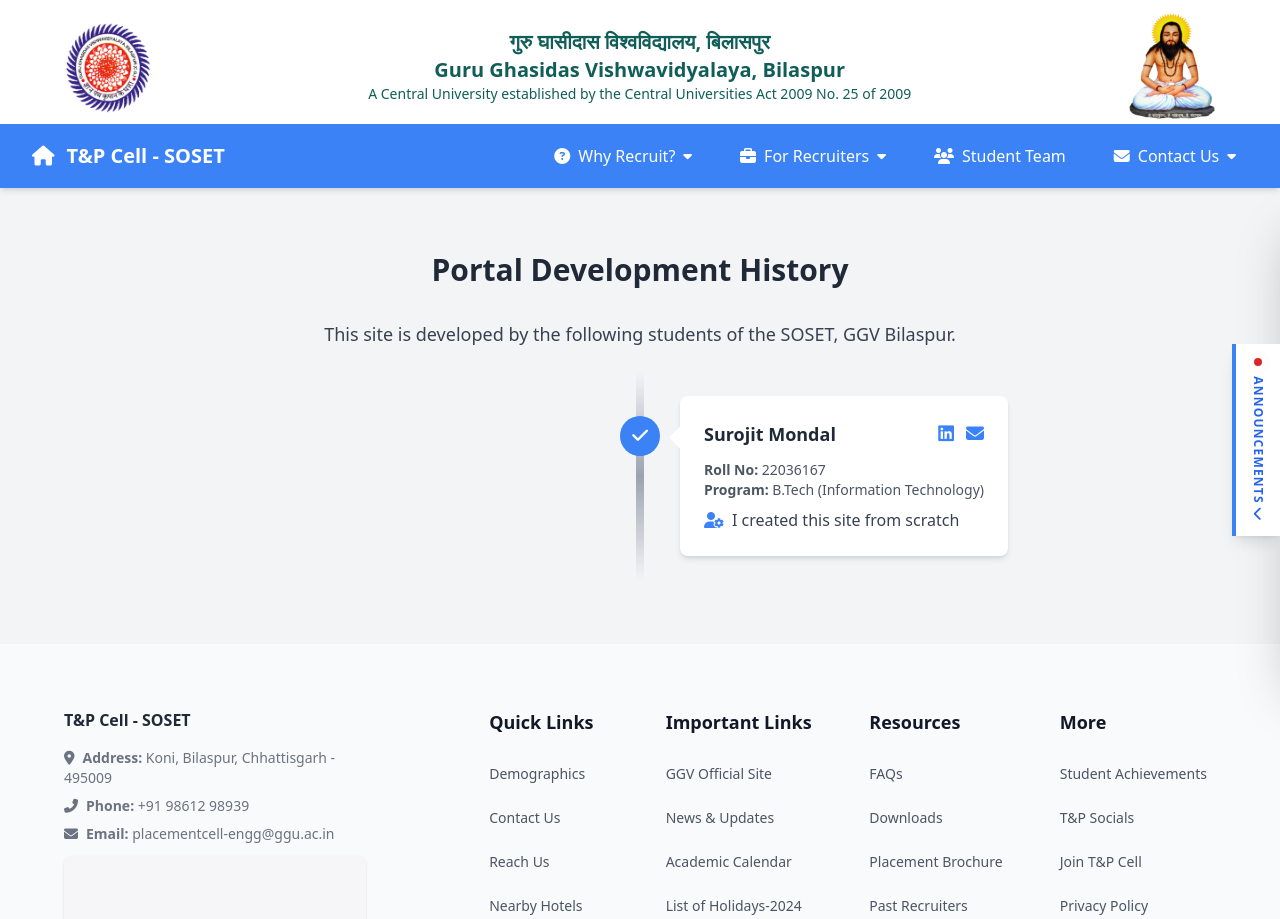
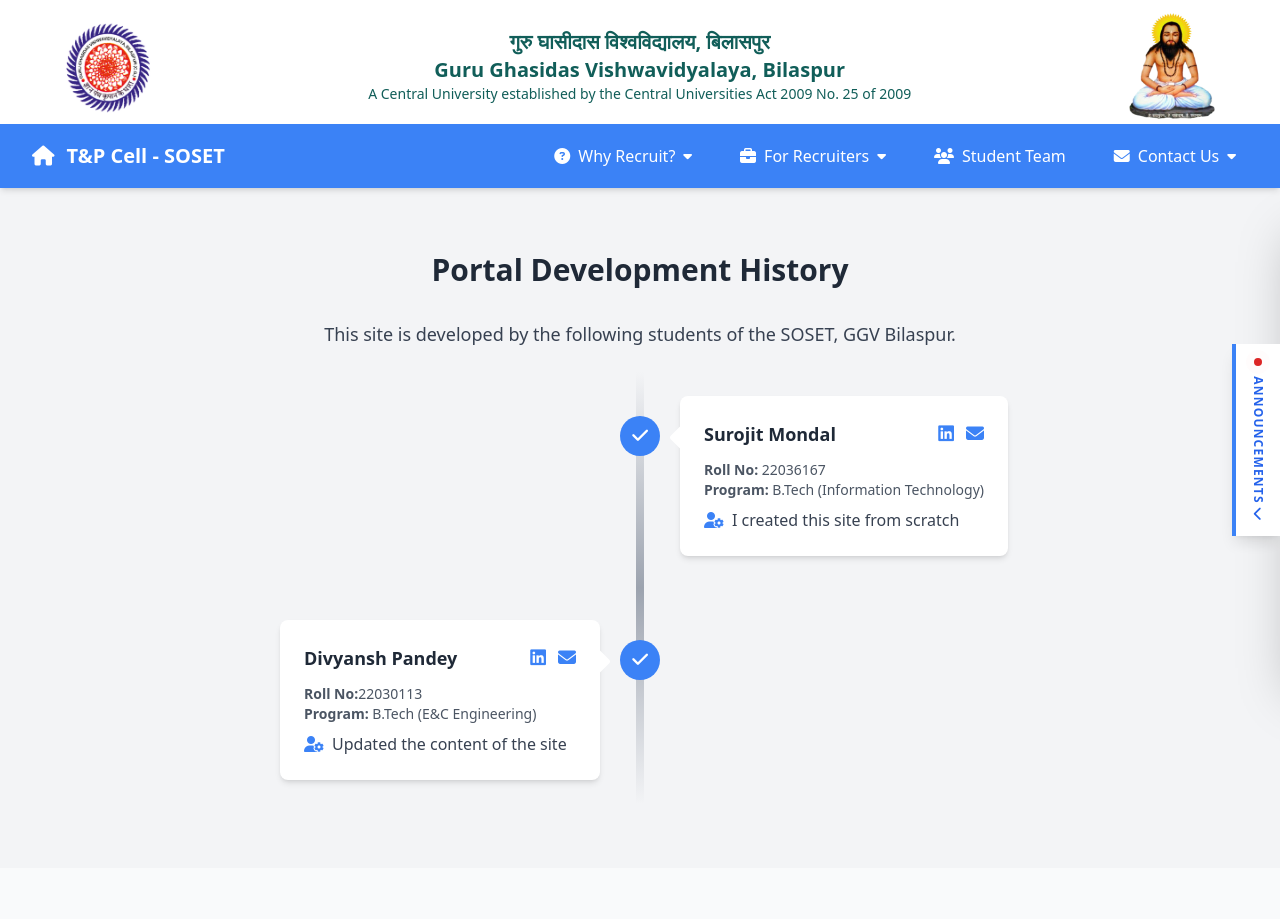
Before and after one commit to placementcellsoset/Placement_Cell_Site, a website: page credits.html in a window 1280 px wide. Shown: the top 919 px of the page. Drawn offline with Linux system fonts and the light colour scheme; no server answers; grey boxes are pictures that could not be loaded.

Commit message:
minor changes

```diff
--- a/credits.html
+++ b/credits.html
@@ -72,7 +72,7 @@
 
 
             <!-- Developer 2 -->
-            <!-- <div class="w-full md:w-1/2 h-auto flex flex-col items-center md:items-start md:flex-row-reverse">
+            <div class="w-full md:w-1/2 h-auto flex flex-col items-center md:items-start md:flex-row-reverse">
                 <div
                     class="min-w-8 h-8 md:min-w-10 md:h-10 rounded-full bg-blue-500 text-white text-lg grid place-items-center -translate-y-4 md:translate-y-5 md:translate-x-1/2">
                     <i class="fas fa-check"></i>
@@ -86,24 +86,24 @@
                         <i class="fas fa-caret-up text-white text-3xl"></i>
                     </div>
                     <div class="text-gray-800 mb-3 flex justify-between items-center">
-                        <div class="font-semibold text-lg">Name</div>
+                        <div class="font-semibold text-lg">Divyansh Pandey</div>
                         <div class="flex space-x-3">
-                            <a href="" target="_blank" class="text-blue-500 hover:text-blue-400 transition duration-200"
+                            <a href="https://www.linkedin.com/in/divyanshece/" target="_blank" class="text-blue-500 hover:text-blue-400 transition duration-200"
                                 title="Linkedin">
                                 <i class="fab fa-linkedin text-lg"></i>
                             </a>
-                            <a href="" target="_blank" class="text-blue-500 hover:text-blue-400 transition duration-200"
+                            <a href="mailto:divyanshece242@gmail.com" target="_blank" class="text-blue-500 hover:text-blue-400 transition duration-200"
                                 title="Email">
                                 <i class="fas fa-envelope text-lg"></i>
                             </a>
                         </div>
                     </div>
-                    <p class="text-sm text-gray-600"><strong>Roll No:</strong>12345678</p>
-                    <p class="text-sm text-gray-600"><strong>Program:</strong> B.Tech ()</p>
+                    <p class="text-sm text-gray-600"><strong>Roll No:</strong>22030113</p>
+                    <p class="text-sm text-gray-600"><strong>Program:</strong> B.Tech (E&C Engineering)</p>
                     <p class="mt-2 text-gray-700 flex items-center"><i
-                            class="fas fa-user-cog mr-2 text-blue-500"></i>Updated</p>
+                            class="fas fa-user-cog mr-2 text-blue-500"></i>Updated the content of the site</p>
                 </div>
-            </div> -->
+            </div>
 
         </div>
     </main>
```
